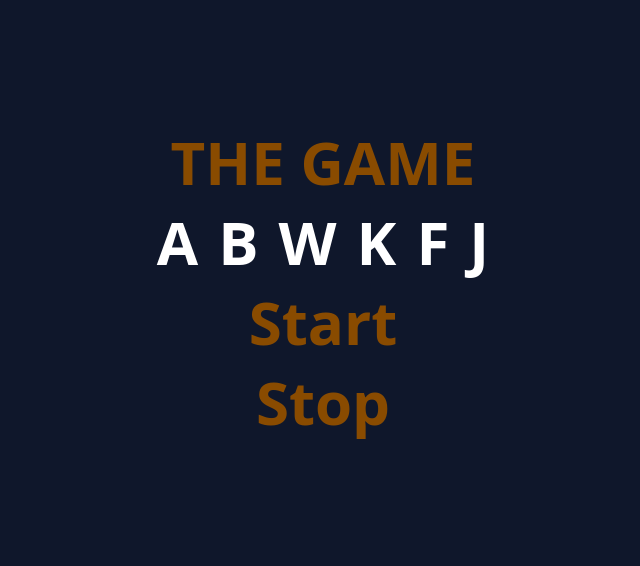
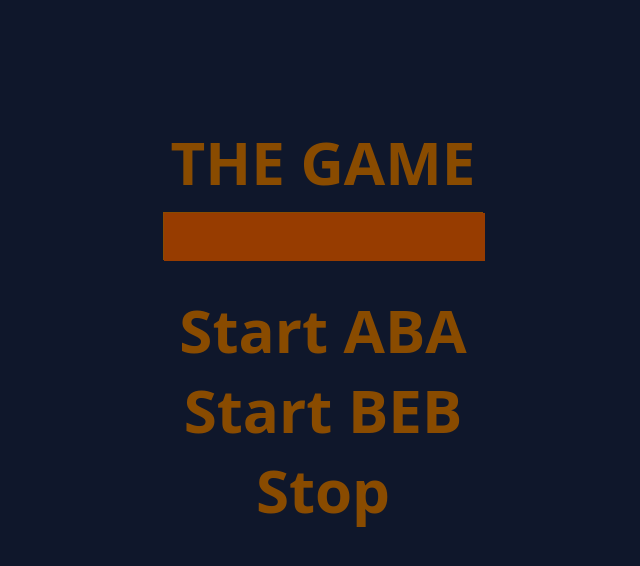
Before and after one commit to laha0006/svelte-fish, a Svelte app: page / in a window 1280 px wide. Shown: the top 566 px of the page, without its empty margins (317-957 px from the left). Built offline with nearby package versions, Linux system fonts and the light colour scheme.

Commit message:
added progressBar need to make control flow better

```diff
--- a/src/components/Game.svelte
+++ b/src/components/Game.svelte
@@ -1,15 +1,24 @@
 <script>
     import { onMount } from "svelte";
     import KeyDisplay from "./KeyDisplay.svelte";
-    let isActive = false;
-    const testPrompt = "ABWKFJ";
+    import ProgressBar from "./ProgressBar.svelte";
+    let isActive = true;
+    const testPrompt = "ABAWKFJ";
 
-    function start() {
+    let keys = $state([]);
+    let current;
+    let length = $derived(keys.length);
+    let timeInMs = $state(0);
+    function start(prompt, ms) {
+        keys = createKeyDisplay(prompt);
+        current = 0;
+        isActive = true;
+        timeInMs = ms;
         console.log("Start!");
-        isActive = true;
     }
 
     function createKeyDisplay(prompt) {
+        console.log("CREATED");
         let keys = [];
         for (const char of prompt) {
             keys.push({
@@ -19,17 +28,20 @@
         }
         return keys;
     }
-
-    const keys = $state(createKeyDisplay(testPrompt));
-
     function handleKey(e) {
         if (!isActive) return;
-        for (const key of keys) {
-            if (key.key == e.key.toUpperCase()) {
-                key.isPressed = true;
-            }
+
+        const nextKey = keys[current];
+        if (nextKey.key === e.key.toUpperCase()) {
+            nextKey.isPressed = true;
+            current++;
         }
-        console.log(e.key.toUpperCase());
+
+        if (current === length) {
+            console.log("WON?");
+            isActive = false;
+            return;
+        }
     }
 
     onMount(() => {
@@ -40,11 +52,13 @@
 
 <div class="flex flex-col mt-5 gap-5 text-center justify-center">
     <h1>THE GAME</h1>
-    <div class="flex justify-center gap-5">
+    <ProgressBar ms={timeInMs} />
+    <div class="flex justify-center">
         {#each keys as key}
             <KeyDisplay key={key.key} isPressed={key.isPressed} />
         {/each}
     </div>
-    <button onclick={start}>Start</button>
+    <button onclick={() => start(testPrompt, 1500)}>Start ABA</button>
+    <button onclick={() => start("BEBLOY", 2500)}>Start BEB</button>
     <button>Stop</button>
 </div>
--- a/src/components/KeyDisplay.svelte
+++ b/src/components/KeyDisplay.svelte
@@ -3,7 +3,7 @@
 </script>
 
 {#if isPressed}
-    <p class="text-6xl font-light text-white opacity-30">{key}</p>
+    <p class="min-w-[60px] text-6xl font-light text-white opacity-30">{key}</p>
 {:else}
-    <p class="text-6xl font-bold text-white">{key}</p>
+    <p class="min-w-[60px] text-6xl font-bold text-white">{key}</p>
 {/if}
--- /dev/null
+++ b/src/components/ProgressBar.svelte
@@ -0,0 +1,23 @@
+<script>
+    const { ms } = $props();
+    let progress = $state(0);
+    let interval;
+
+    $effect(() => {
+        clearInterval(interval);
+        progress = 0;
+        const tick = ms / 100;
+        interval = setInterval(() => {
+            if (progress >= 100) {
+                clearInterval(interval);
+            }
+            progress++;
+        }, tick);
+
+        return () => clearInterval(interval);
+    });
+</script>
+
+<div class="border-yellow-800 border h-12 w-80">
+    <div class="bg-amber-800 h-12" style="width: {progress}%"></div>
+</div>
```
